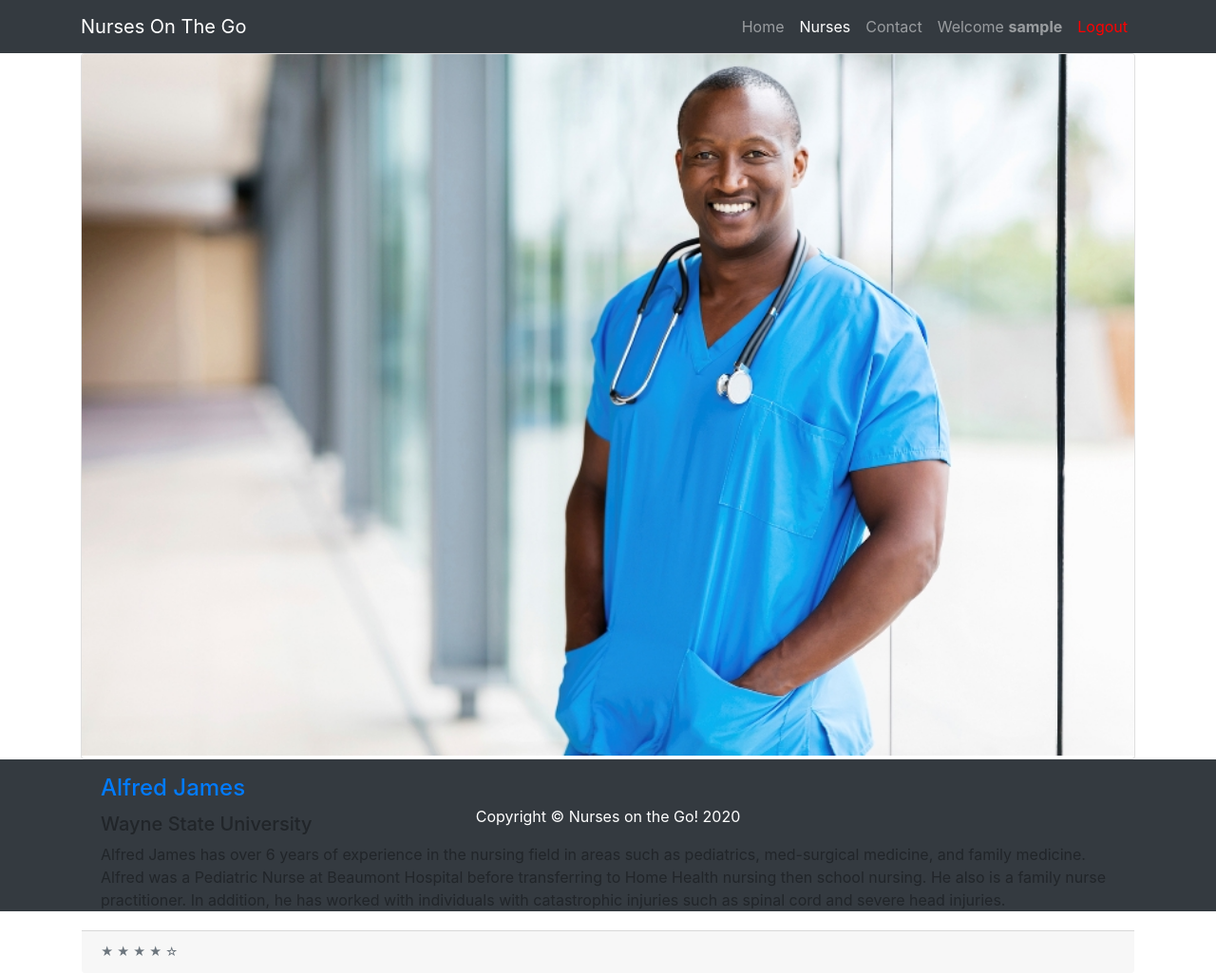
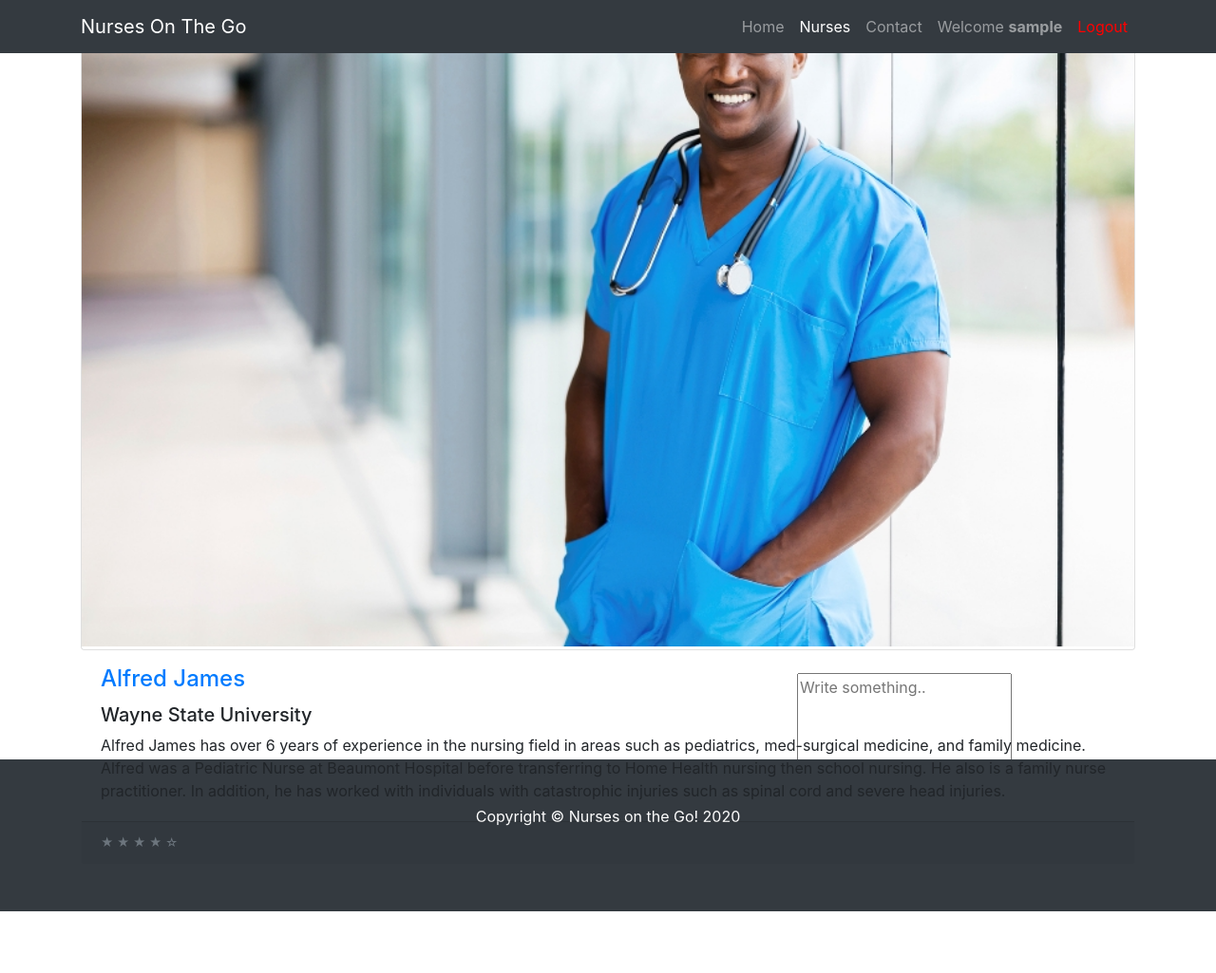
Before and after one commit to AudreyTHNguyen/Sardines, a PHP site: page /Nurse3.php in a window 1280 px wide. Shown: the whole page at 95% size. After the commit the page ends 960 px from the top, so only its background shows below. Run offline with PHP 8.4, Linux system fonts and the light colour scheme; the visitor is signed in with stand-in values (Sample User, id 1).

Commit message:
Update Nurse3.php

```diff
--- a/Nurse Capstone 3-24/Nurse3.php
+++ b/Nurse Capstone 3-24/Nurse3.php
@@ -98,6 +98,18 @@
                 </div>
             </div>
             <br>
+            <form action="action_page.php">
+            <label for="fname">First Name</label>
+            <input type="text" id="fname" name="firstname" placeholder="Your name..">
+
+            <label for="lname">Last Name</label>
+            <input type="text" id="lname" name="lastname" placeholder="Your last name..">
+
+            <label for="subject">Subject</label>
+            <textarea id="subject" name="subject" placeholder="Write something.." style="height:200px"></textarea>
+
+            <input type="submit" value="Submit">
+            </form>
         </div>
     </div>
 
```
